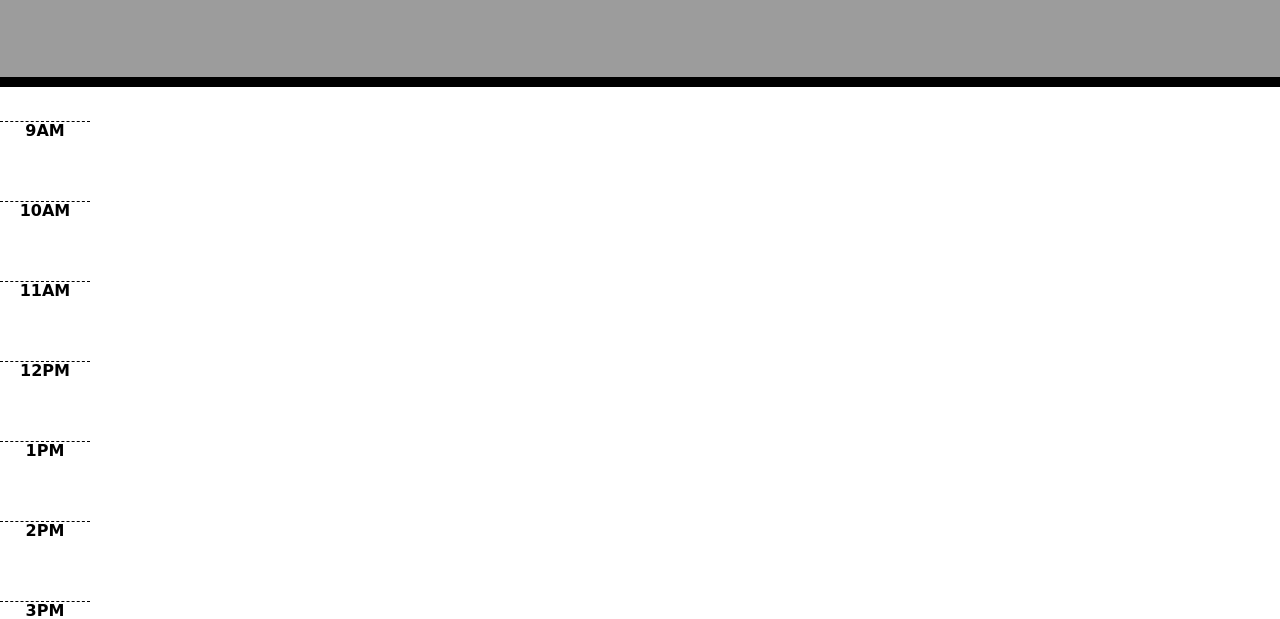
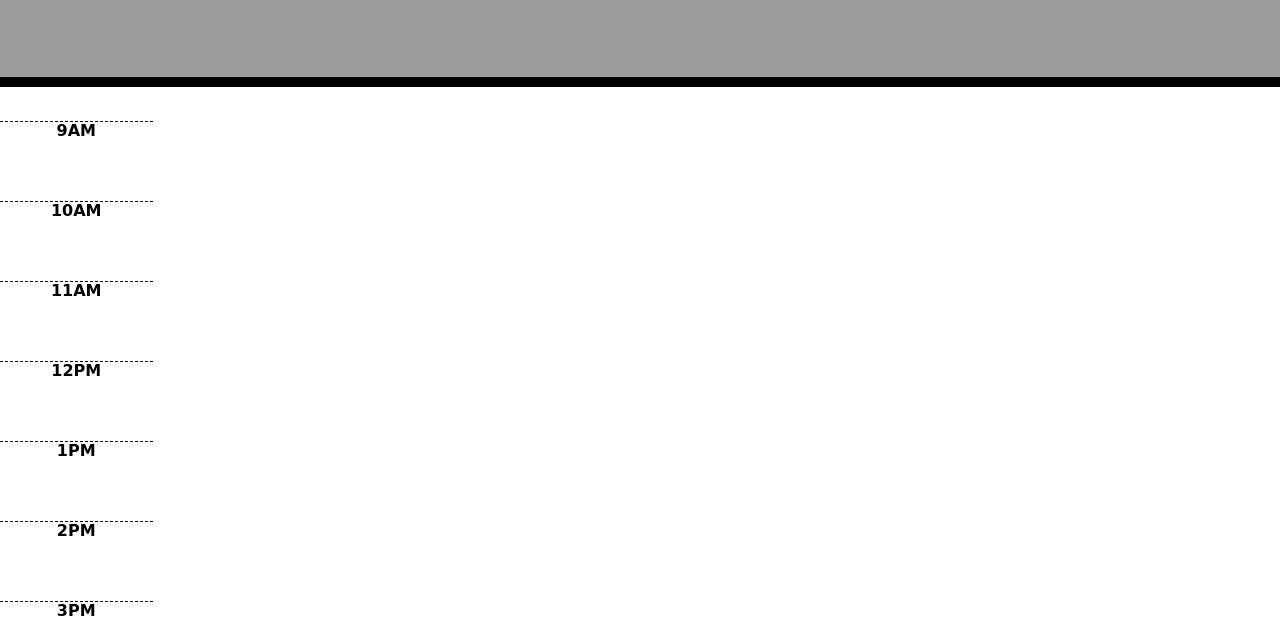
Before and after one commit to torbitj/work-day-planner, a plain HTML site: page index.html in a window 1280 px wide. Shown: the part 181-800 px from the top of the page. Drawn offline with nearby package versions, Linux system fonts and the light colour scheme; a web font is replaced by a local one.

Commit message:
extended width of rows

```diff
--- a/assets/css/style.css
+++ b/assets/css/style.css
@@ -34,7 +34,7 @@ textarea{
 .row {
   white-space: pre-wrap;
   height: 80px;
-  border-top: 1px solid white;;
+  border-top: 1px solid white;
 }
 
 .hour {
--- a/assets/javascript/logic.js
+++ b/assets/javascript/logic.js
@@ -51,9 +51,9 @@ var timeCards = [
 
 timeCards.forEach(function(timeCards){
 
-    var rowEl = $('<tr>').addClass('container row time-block col-12');
-    var timeHead = $('<th>').addClass('col hour').text(timeCards.time);
-    var taskEl = $('<td>').addClass('col-10').text(timeCards.task);
+    var rowEl = $('<tr>').addClass('row time-block col-12');
+    var timeHead = $('<th>').addClass('hour col').text(timeCards.time);
+    var taskEl = $('<td>').addClass('col-9').text(timeCards.task);
     var saveEl = $('<td>').addClass('col').text(timeCards.save);
 
     rowEl.append(timeHead, taskEl, saveEl)
--- a/index.html
+++ b/index.html
@@ -30,7 +30,7 @@
       <p class="lead">A simple calendar app for scheduling your work day</p>
       <p id="currentDay" class="lead"></p>
     </header>
-    <div class="container row" id="row-container">
+    <div class="container-fluid row" id="row-container">
       <!-- Timeblocks go here -->
     </div>
 
```
